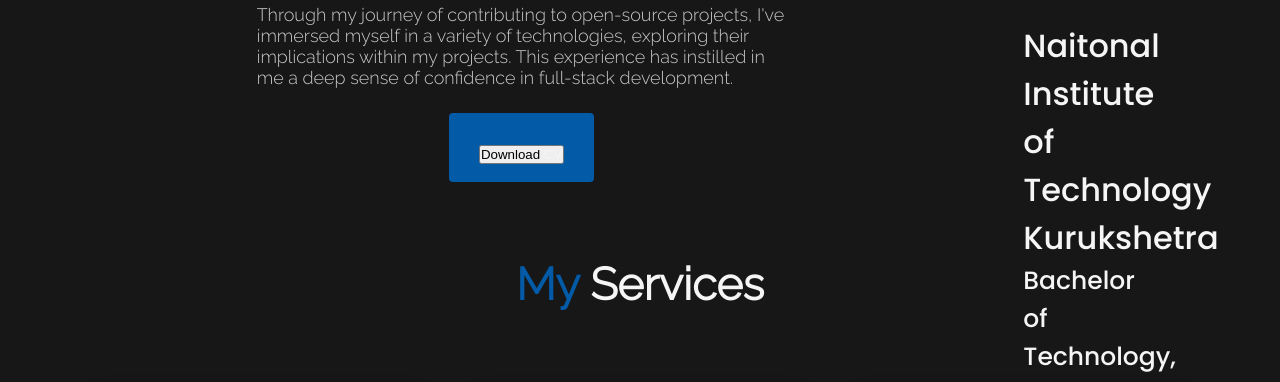
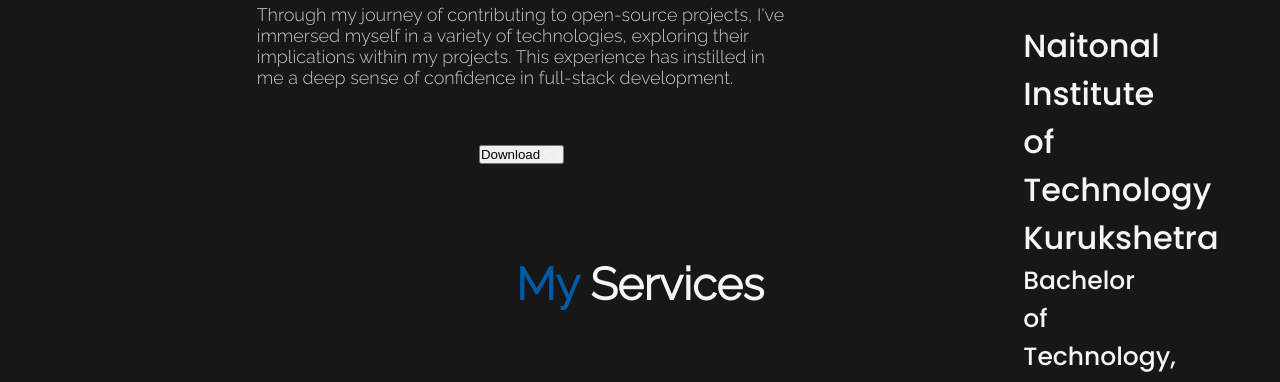
Before and after one commit to Ashu463/My-portfolio, a plain HTML site: page index.html in a window 1280 px wide. Shown: the part 1268-1650 px from the top of the page. Drawn offline with nearby package versions, Linux system fonts and the light colour scheme.

Commit message:
cv button improved temporaliy

```diff
--- a/css/index.css
+++ b/css/index.css
@@ -542,7 +542,7 @@ body{
     border:none;
     padding: 15px 30px;
     color: whitesmoke;
-    background: #035aa6;
+    /* background: #035aa6; */
     outline: none;
     font-size:20px;
     font-family: aileron;
```
